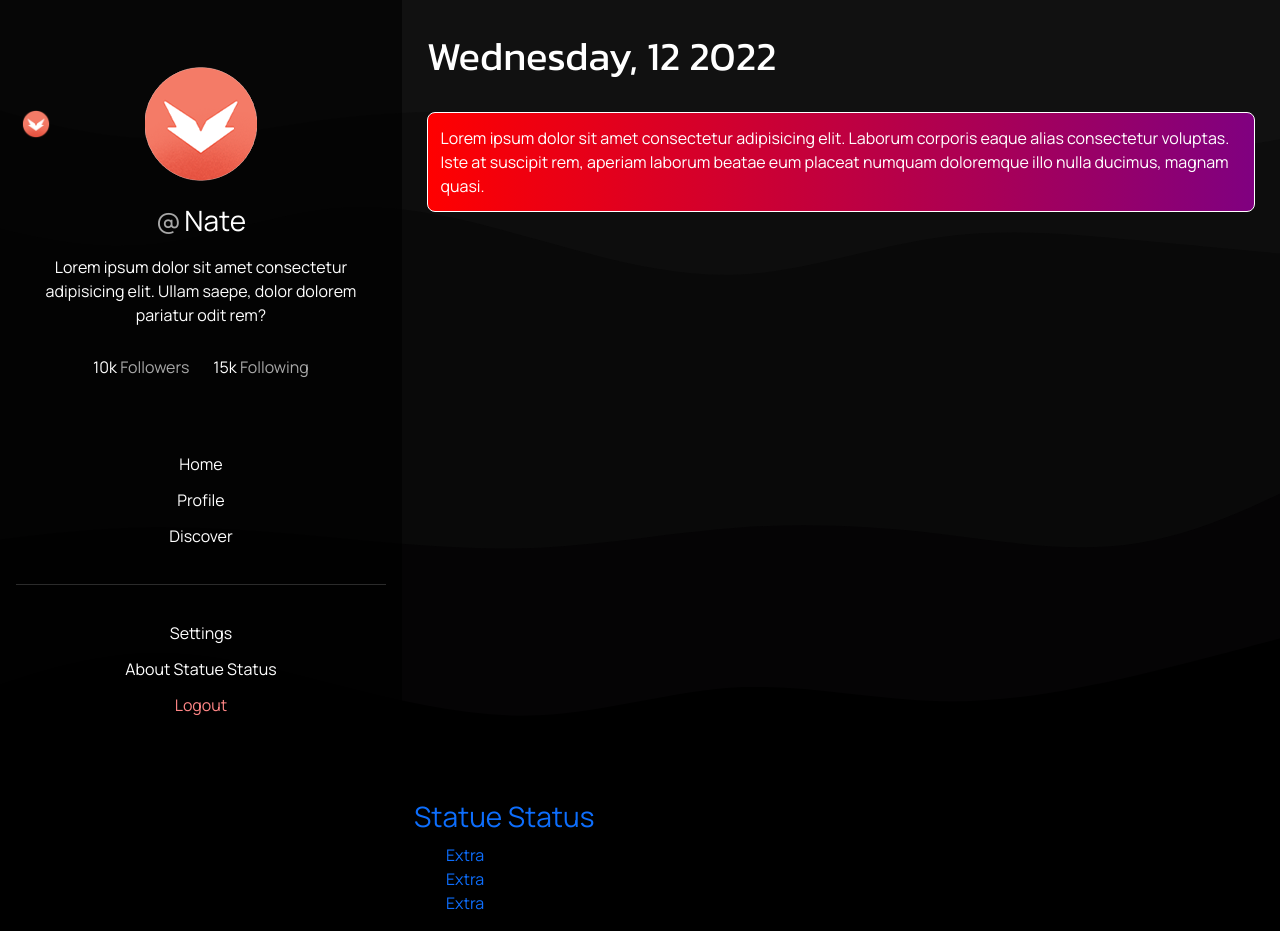
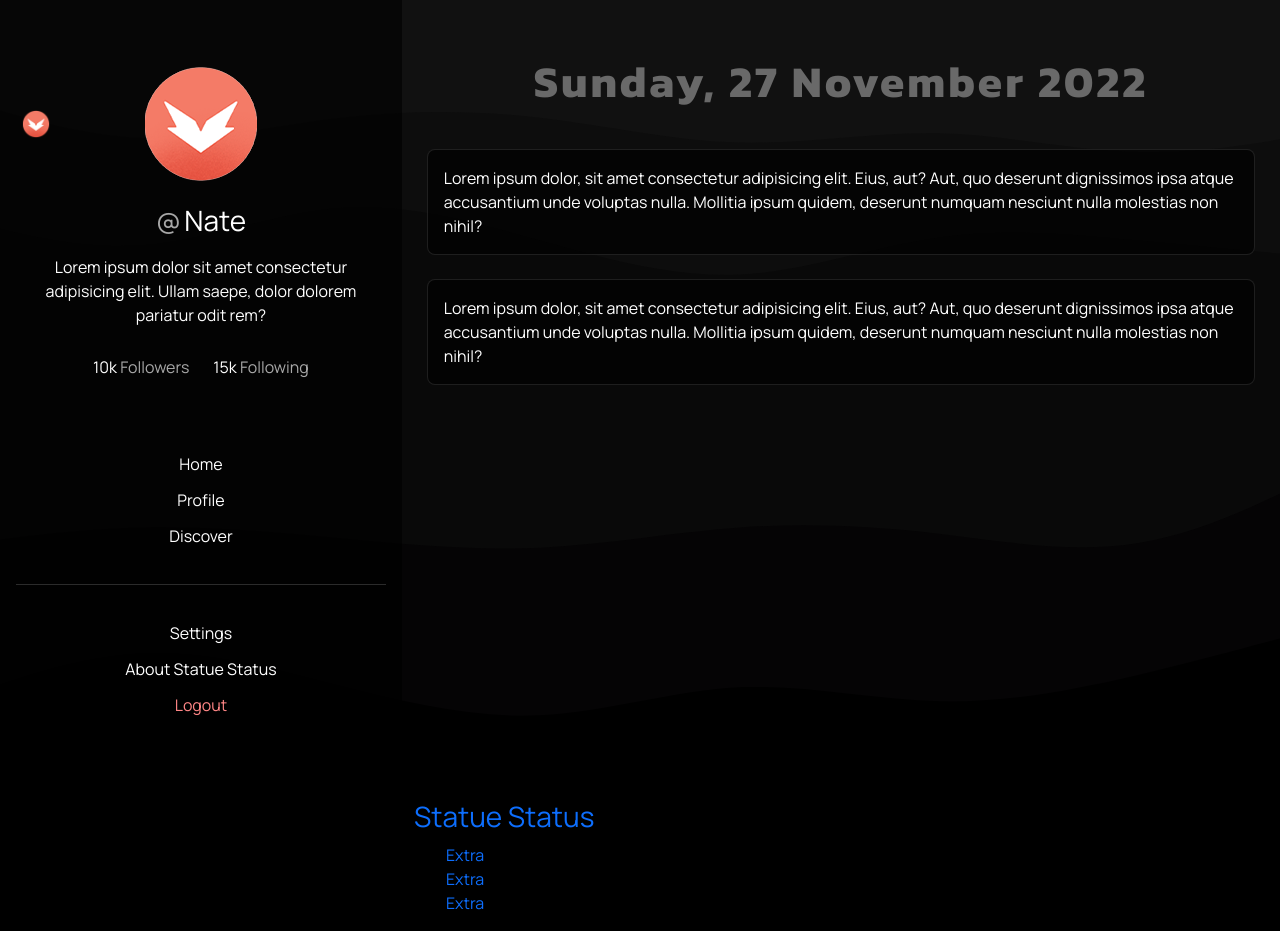
Before and after one commit to TDG-Org/Statue-Status, a React (Create React App) app in the folder client/: page / in a window 1280 px wide. Built offline with nearby package versions, Linux system fonts and the light colour scheme.

Commit message:
added date to homepage

```diff
--- a/client/package.json
+++ b/client/package.json
@@ -8,6 +8,7 @@
     "@testing-library/user-event": "^13.5.0",
     "bootstrap": "^5.2.1",
     "bootstrap-icons": "^1.9.1",
+    "date-fns": "^2.29.3",
     "react": "^18.2.0",
     "react-dom": "^18.2.0",
     "react-router-dom": "^6.4.2",
--- a/client/src/pages/Home/HomePage.jsx
+++ b/client/src/pages/Home/HomePage.jsx
@@ -1,4 +1,5 @@
 import React from "react";
+import { format } from "date-fns";
 
 // Styles
 import "./HomePage.scss";
@@ -9,14 +10,17 @@ const HomePage = () => {
 
   return (
     <div className="HomePage page">
-      <h1>Wednesday, 12 2022</h1>
+      <h1 className="homepage-title">
+        {format(new Date(), "EEEE, d MMMM yyyy")}
+      </h1>
 
-      <div className="ss-alert">
-          Lorem ipsum dolor sit amet consectetur adipisicing elit. Laborum corporis eaque alias consectetur voluptas. Iste at suscipit rem, aperiam laborum beatae eum placeat numquam doloremque illo nulla ducimus, magnam quasi.
+      <div className="pallet">
+        Lorem ipsum dolor, sit amet consectetur adipisicing elit. Eius, aut? Aut, quo deserunt dignissimos ipsa atque accusantium unde voluptas nulla. Mollitia ipsum quidem, deserunt numquam nesciunt nulla molestias non nihil?
       </div>
 
-
-
+      <div className="pallet">
+        Lorem ipsum dolor, sit amet consectetur adipisicing elit. Eius, aut? Aut, quo deserunt dignissimos ipsa atque accusantium unde voluptas nulla. Mollitia ipsum quidem, deserunt numquam nesciunt nulla molestias non nihil?
+      </div>
 
     </div>
   );
--- a/client/src/pages/Home/HomePage.scss
+++ b/client/src/pages/Home/HomePage.scss
@@ -1 +1,10 @@
 // Home Page SASS file
+
+.homepage-title {
+  font-weight: bold;
+  font-size: 2.75rem;
+  letter-spacing: 3px;
+  text-align: center;
+  margin: 1.5rem 0 2.5rem 0;
+  color: rgba(171, 171, 171, 0.574);
+}
--- a/client/src/sass/main.scss
+++ b/client/src/sass/main.scss
@@ -77,6 +77,16 @@ p, span, em, li, a, i, div {
 
 // Box pallets
 
+.pallet {
+  padding: 1rem;
+  margin: 1.5rem 0;
+  background-color: $mid-dark-clr;
+  border: 1px solid rgba(43, 43, 43, 0.714);
+  border-radius: 8px;
+}
+
+// Alert
+
 .ss-alert {
   background: linear-gradient(to right, red, purple);
   padding: .8rem;
```
Also changed, not shown: 1 other file (tests, documents, lock files or other folders).
